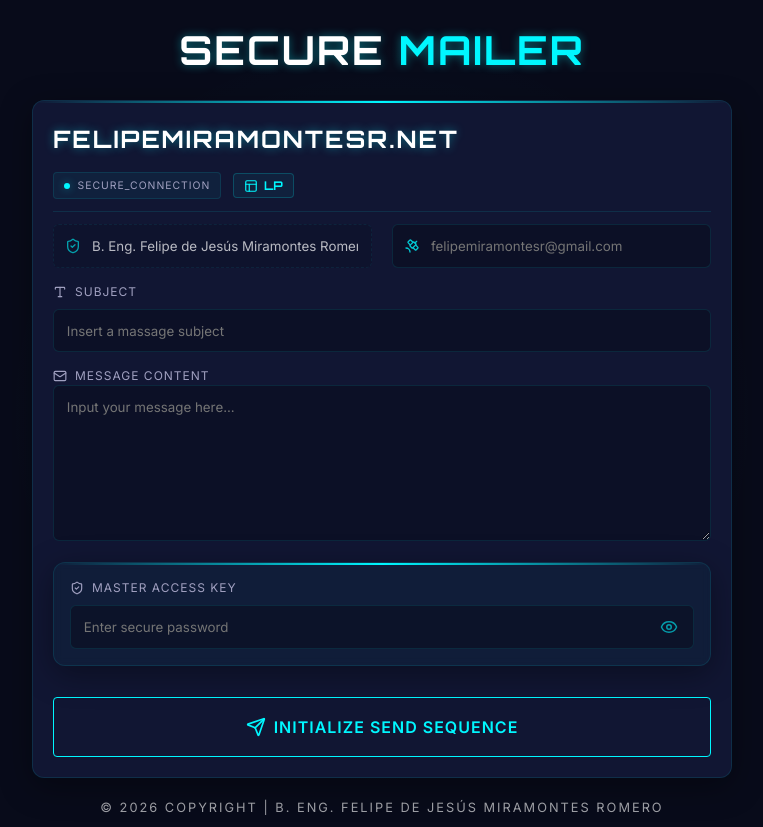
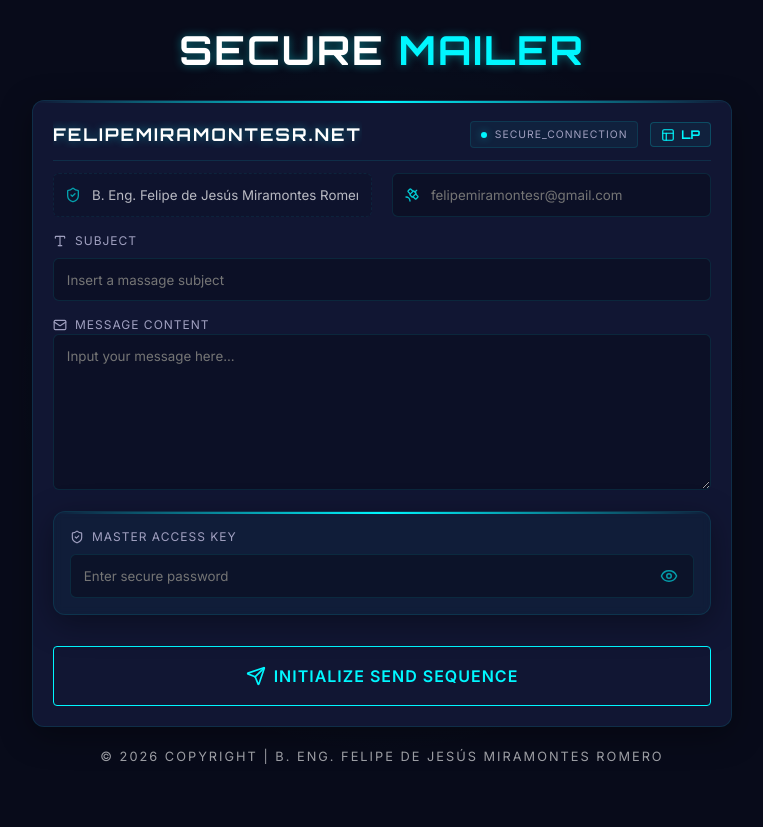
Before and after one commit to felipemiramontesr/mailer, a Vue app: page / in a window 1280 px wide. Shown: the whole page, without its empty margins (258-1021 px from the left). After the commit the page ends 800 px from the top, so only its background shows below. Built offline with nearby package versions, Linux system fonts and the light colour scheme.

Commit message:
style: Force single-line header with reduced title font size

```diff
--- a/src/components/EmailForm.vue
+++ b/src/components/EmailForm.vue
@@ -293,11 +293,19 @@ const sendEmail = async () => {
   display: flex;
   justify-content: space-between;
   align-items: center;
-  flex-wrap: wrap;
-  gap: 15px;
+  flex-wrap: nowrap;
+  gap: 10px;
   margin-bottom: 12px;
   padding-bottom: 12px;
   border-bottom: 1px solid var(--border-color);
+}
+
+.form-header .glow-text {
+  font-size: 1.1rem;
+  margin: 0;
+  white-space: nowrap;
+  overflow: hidden;
+  text-overflow: ellipsis;
 }
 
 .header-status-area {
```
